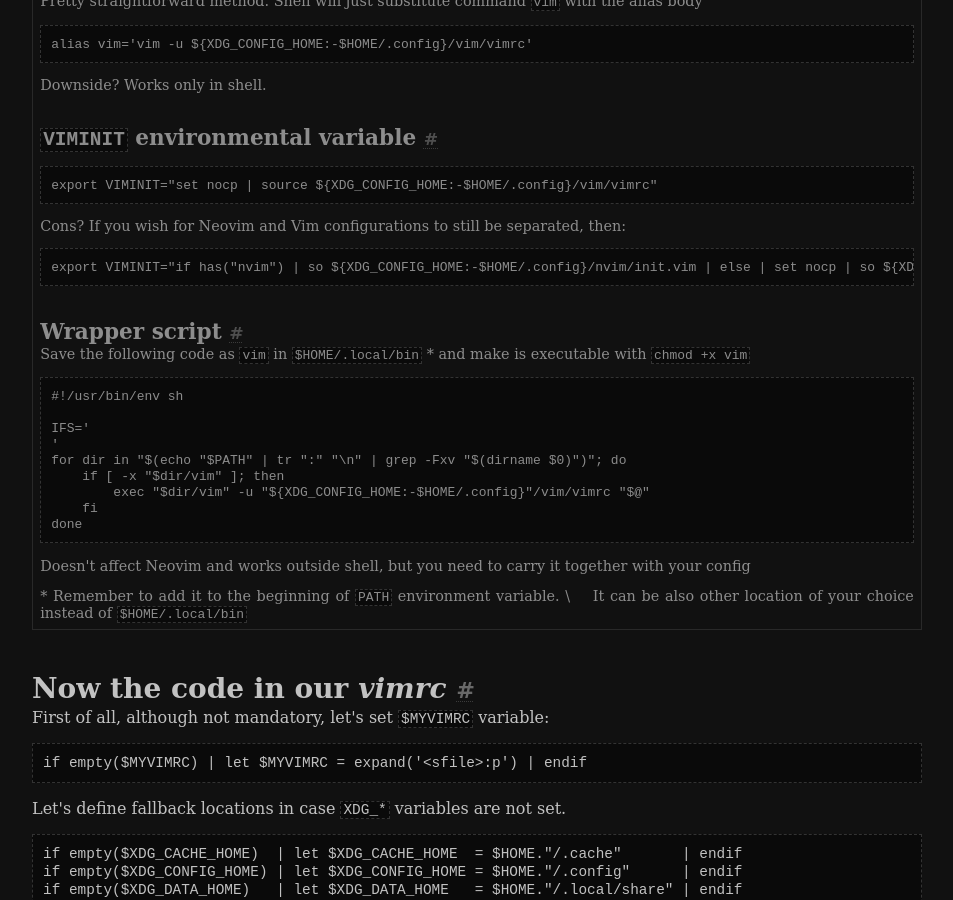
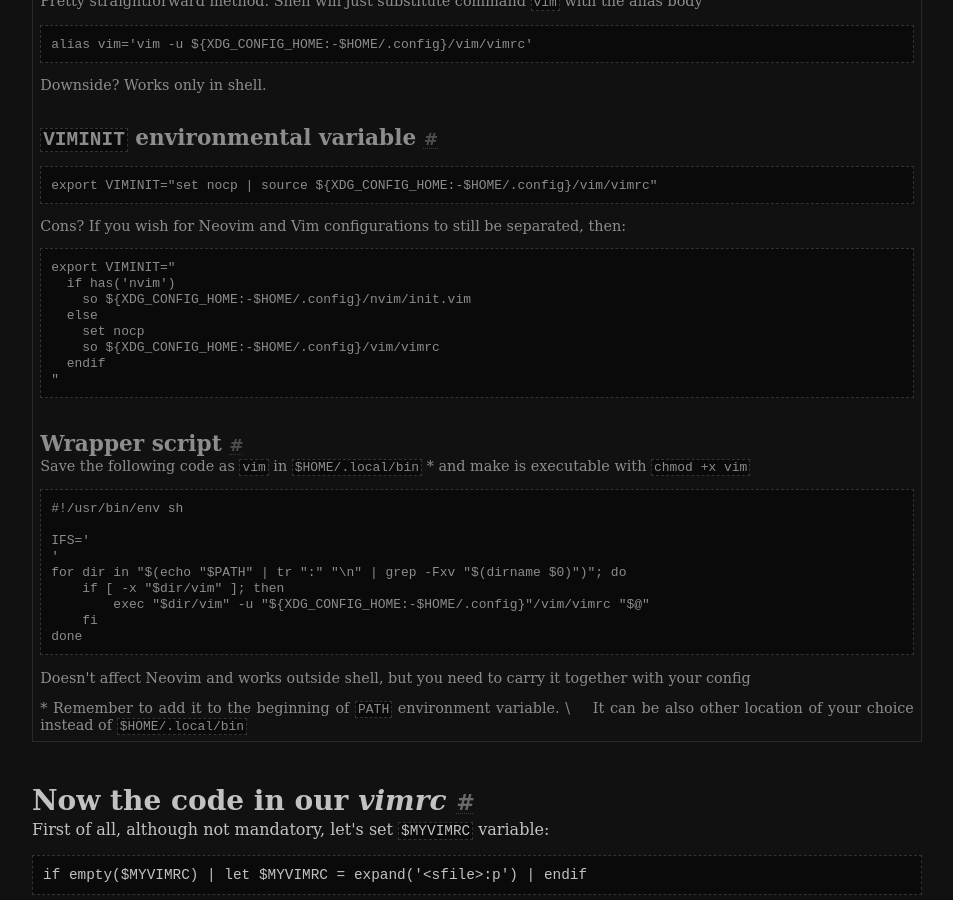
Before and after one commit to Jorenar/blog, a Jekyll site: the page built from _posts/2020-12-13-vim-xdg.md, in a window 1280 px wide and 900 px high, scrolled down 1378 px. Shown: the whole window, without its empty margins (163-1116 px from the left). Built offline with Jekyll 4.4.1, drawn with Linux system fonts in a browser that asks for light colours.

````diff
--- a/_posts/2020-12-13-vim-xdg.md
+++ b/_posts/2020-12-13-vim-xdg.md
@@ -90,7 +90,14 @@ export VIMINIT="set nocp | source ${XDG_CONFIG_HOME:-$HOME/.config}/vim/vimrc"
 Cons? If you wish for Neovim and Vim configurations to still be separated, then:
 
 ```sh
-export VIMINIT="if has("nvim") | so ${XDG_CONFIG_HOME:-$HOME/.config}/nvim/init.vim | else | set nocp | so ${XDG_CONFIG_HOME:-$HOME/.config}/vim/vimrc | endif"
+export VIMINIT="
+  if has('nvim')
+    so ${XDG_CONFIG_HOME:-$HOME/.config}/nvim/init.vim
+  else
+    set nocp
+    so ${XDG_CONFIG_HOME:-$HOME/.config}/vim/vimrc
+  endif
+"
 ```
 </div>
 
````
